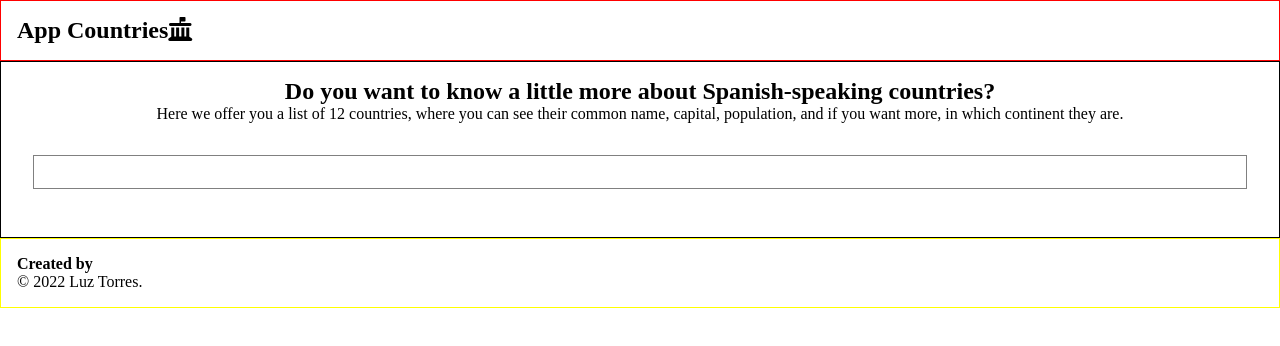
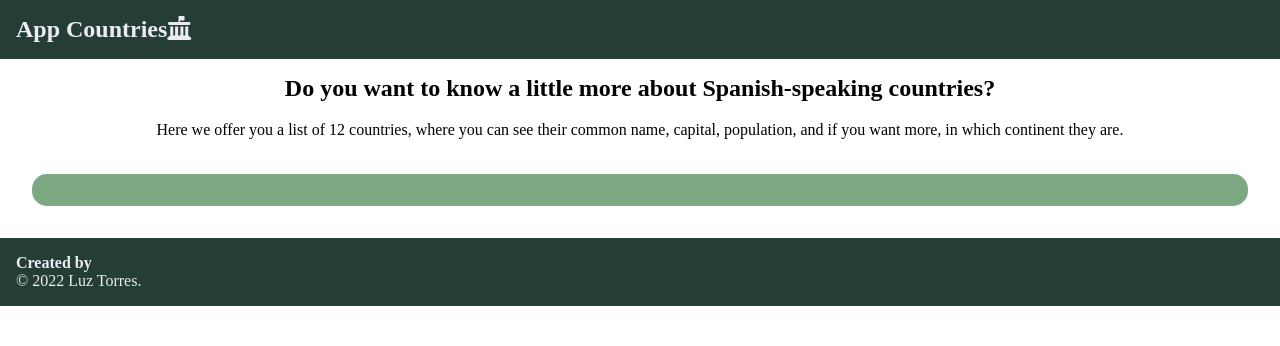
Before and after one commit to ElannyTorres/PaisesApp-Vanilla, a plain HTML site: page index.html in a window 1280 px wide. Drawn offline with Linux system fonts and the light colour scheme; no server answers.

Commit message:
estilos v1

```diff
--- a/style.css
+++ b/style.css
@@ -1,43 +1,68 @@
 /* Estilos Generales */
+:root {
+  --MinCream: #243e36;
+  --ShinyShamrock: #7ca982;
+  --MetallicGold: #c2a83e;
+  --GhostWhite: #ecebf3;
+  --OrangeWeb: #fca311;
+}
 * {
   margin: 0;
   padding: 0;
   box-sizing: border-box;
+  font-family: 'Roboto Slab', serif;
+  user-select: none;
 }
 body {
   display: flex;
   flex-direction: column;
 }
 
+/* Header */
 header {
-  border: 1px solid red;
   padding: 1em;
+  background-color: var(--MinCream);
+  color: var(--GhostWhite);
 }
 
 /* Contenido principal */
 section {
-  border: 1px solid black;
-  padding: 1em 0;
+  padding-top: 1rem;
   text-align: center;
 }
+section > p {
+  margin: 1rem 2rem;
+  line-height: 1.5rem;
+}
 .paisesContainer {
-  border: 1px solid grey;
   margin: 2em;
   padding: 1em;
+  border-radius: 15px;
   display: grid;
   grid-template-columns: repeat(3, 1fr);
   grid-template-rows: repeat(4, 1fr);
+  background-color: var(--ShinyShamrock);
 }
 /* Estilos de card */
 .paisContainer {
   padding: 1rem;
+  line-height: 1.5rem;
 }
 .flags {
   width: 10rem;
   border-radius: 10px;
 }
 button{
-  padding: 0.3em;
+  margin-top: 0.5rem;
+  padding: 0.5em;
+  border-radius: 10px;
+  border: none;
+  cursor: pointer;
+  background-color: var(--MinCream);
+  color: var(--GhostWhite);
+}
+button:hover {
+  box-shadow: 3px 3px 10px black;
 }
 
 /* Estilos del modal */
@@ -62,14 +87,12 @@ button{
   padding: 1rem;
   border-radius: 10px;
   background-color: white;
-  line-height: 2rem;
 }
 
 footer {
-  border: 1px solid yellow;
   padding: 1em;
   width: 100%;
-  background-color: var(--BlueGreen);
+  background-color: var(--MinCream);
+  color: var(--GhostWhite);
   background-size: cover;
-	font-family: 'Roboto Slab', serif;
 }
```
